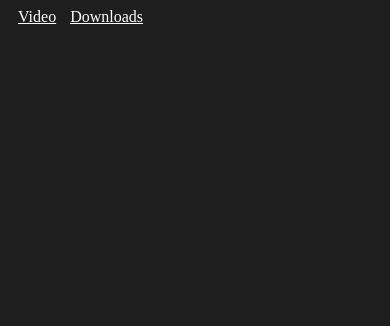
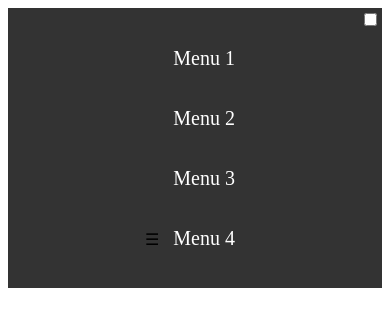
Before and after one commit to TLgaming294/TLgaming294.github.io, a plain HTML site: page index.html in a window 390 px wide. Drawn offline with Linux system fonts and the light colour scheme.

Commit message:
made changes

```diff
--- a/index.html
+++ b/index.html
@@ -1,15 +1,22 @@
 <!DOCTYPE html>
-<html lang="de" dir="ltr">
-<link rel="stylesheet" href="styles.css">
-<link rel="stylesheet" href="../styles.css">
-  <head>
-    <meta charset="utf-8">
-    <title>xyzstense</title>
-  </head>
-  <body id="körper">
-    <div class="playerSelect">
-      <a class="hrefs" href="video.html">Video</a>
-      <a class="hrefs" href="web/Downloads/downloads.html" >Downloads</a>
-    </div>
-  </body>
+<html>
+<head>
+  <link rel="stylesheet" type="text/css" href="style.css">
+  <link rel="stylesheet" href="styles.css">
+  <link rel="stylesheet" href="../styles.css">
+  <meta name="viewport" content="width=device-width, initial-scale=1">
+  <title>Responsive Nav Bar with Dropdown</title>
+</head>
+<body>
+  <nav>
+    <label for="toggle">&#9776;</label>
+    <input type="checkbox" id="toggle"/>
+    <ul>
+      <li><a href="#">Menu 1</a></li>
+      <li><a href="#">Menu 2</a></li>
+      <li><a href="#">Menu 3</a></li>
+      <li><a href="#">Menu 4</a></li>
+    </ul>
+  </nav>
+</body>
 </html>
--- /dev/null
+++ b/style.css
@@ -0,0 +1,49 @@
+nav {
+  background-color: #333;
+  padding: 20px;
+  text-align: center;
+}
+
+nav ul {
+  margin: 0;
+  padding: 0;
+  list-style: none;
+  position: relative;
+  display: inline-block;
+}
+
+nav a {
+  display: block;
+  padding: 0 10px;
+  color: #fff;
+  font-size: 20px;
+  line-height: 60px;
+  text-decoration: none;
+}
+
+nav li {
+  display: inline-block;
+  background-color: #333;
+  width: 100px;
+  text-align: center;
+}
+
+#toggle {
+  display: none;
+}
+
+@media screen and (max-width:768px) {
+  nav li {
+    display: block;
+    width: 100%;
+    text-align: left;
+  }
+
+  #toggle {
+    display: block;
+    position: absolute;
+    top: 10px;
+    right: 10px;
+    padding: 10px;
+  }
+}
```
